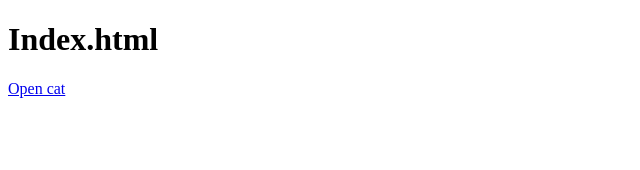
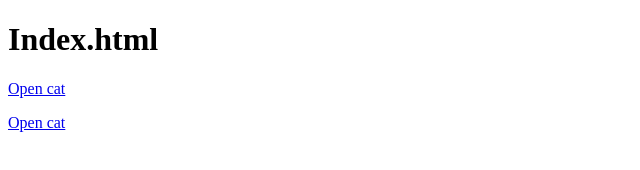
Before and after one commit to diachenko-anastasiia/training_u1, a plain HTML site: page index.html in a window 1280 px wide. Shown: the full height of the page, 0-640 px from the left. Drawn offline with Linux system fonts and the light colour scheme.

Commit message:
new index 2

```diff
--- a/index.html
+++ b/index.html
@@ -9,7 +9,6 @@
 <body>
     <h1>Index.html</h1>
     <p><a href="cat1.html">Open cat</a></p>
-
-
+    <p><a href="cat11.html">Open cat</a></p>
 </body>
 </html>
```
